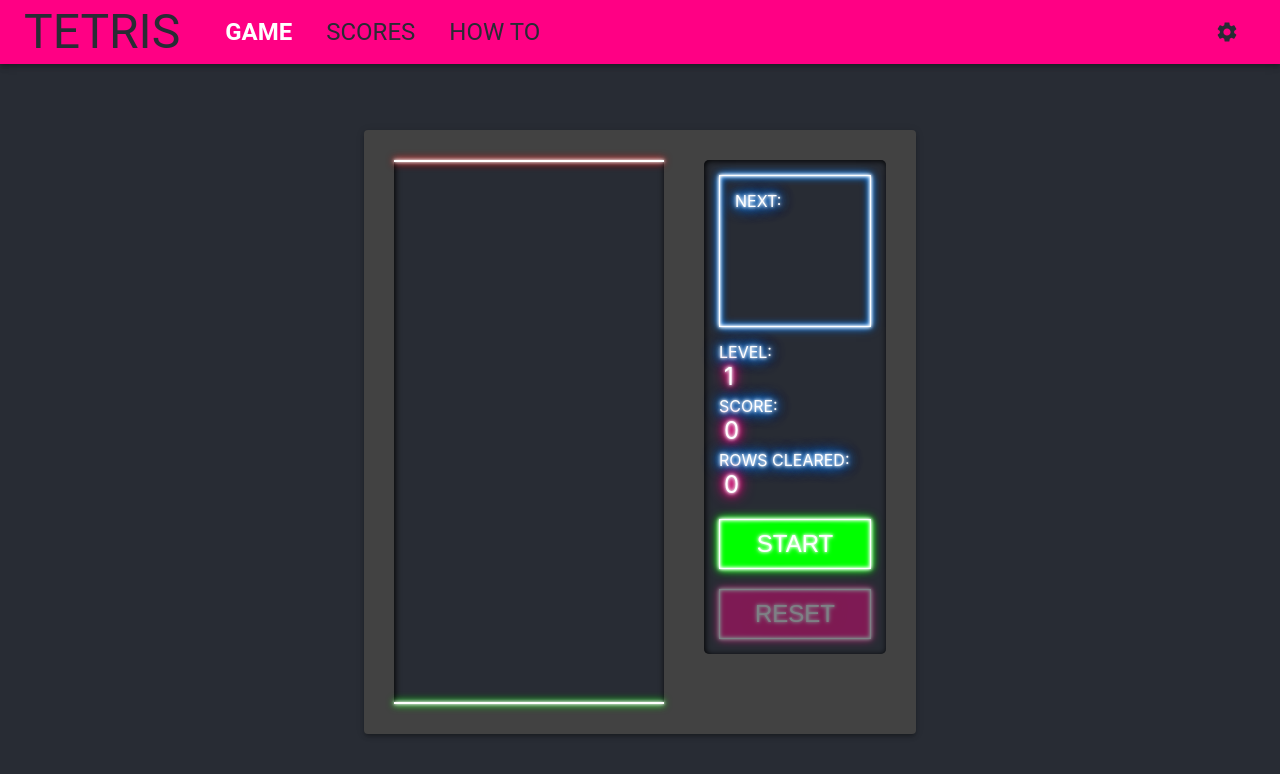
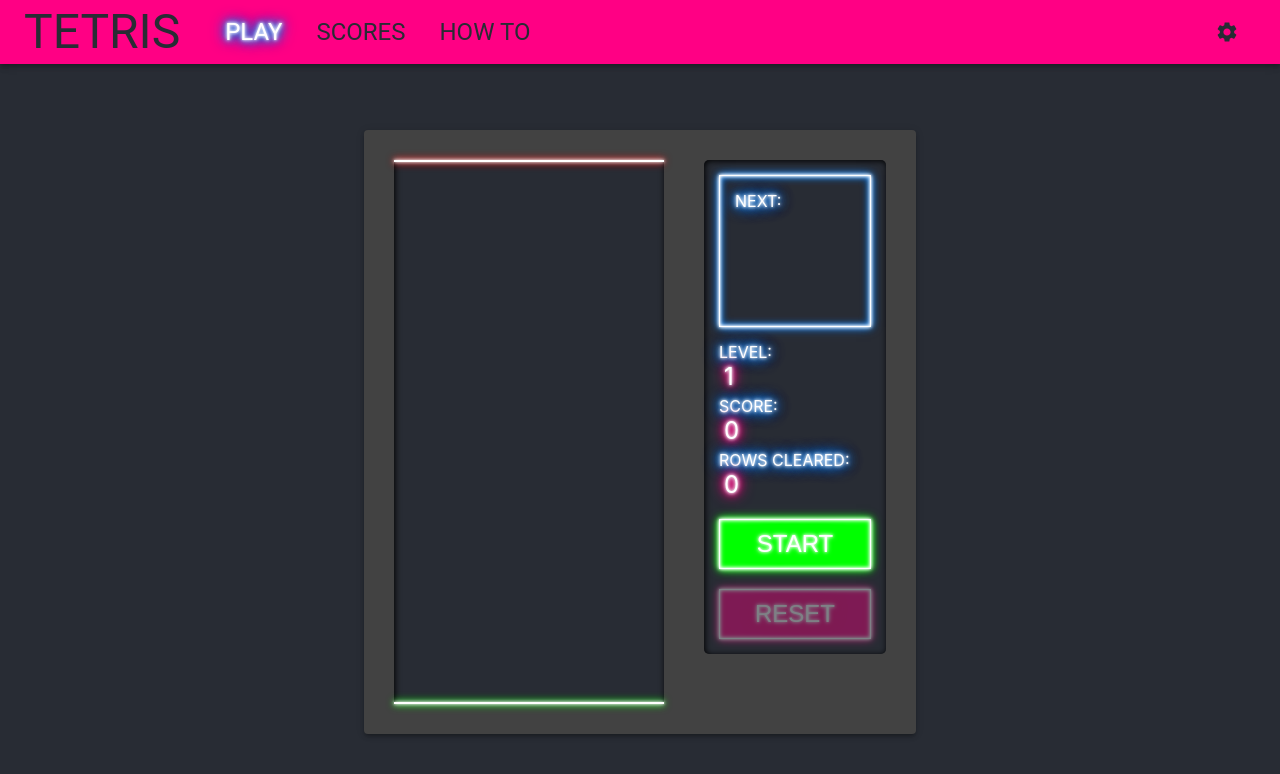
Before and after one commit to heakerson/react-tetris, a React (Create React App) app: page / in a window 1280 px wide. Shown: the top 774 px of the page. Built offline with nearby package versions, Linux system fonts and the light colour scheme.

Commit message:
restyled header link text and update text

```diff
--- a/src/components/header.css
+++ b/src/components/header.css
@@ -7,7 +7,6 @@
 
 .active-nav {
   color: white;
-  font-weight: bold;
 }
 
 .settings-icon {
--- a/src/components/header.tsx
+++ b/src/components/header.tsx
@@ -32,7 +32,7 @@
         <Typography variant="h5" className={classes.buttonRow}>
           {routes.map((route: RouteData) => (
             displayType === DisplayType.Desktop &&
-            <NavLink key={route.path} exact={true} className={route.className} activeClassName='active-nav' to={route.path}>
+            <NavLink key={route.path} exact={true} className={route.className} activeClassName='active-nav glow-text-white' to={route.path}>
               {getLinkContent(route)}
             </NavLink>
           ))}
--- a/src/services/store/game-state.ts
+++ b/src/services/store/game-state.ts
@@ -13,7 +13,7 @@
 
 export class GameState {
   routes: RouteData[] = [
-    { title: 'GAME', path: '/', component: GameContainer, className: 'nav-link' } as RouteData,
+    { title: 'PLAY', path: '/', component: GameContainer, className: 'nav-link' } as RouteData,
     { title: 'SCORES', path: '/scores', component: Scores, className: 'nav-link' } as RouteData,
     { title: 'HOW TO', path: '/howto', component: HowTo, className: 'nav-link' } as RouteData,
     { title: 'SETTINGS', path: '/settings', component: Settings, iconComponent: SettingsIcon, className: classNames('nav-link', 'settings-icon') }  as RouteData
```
